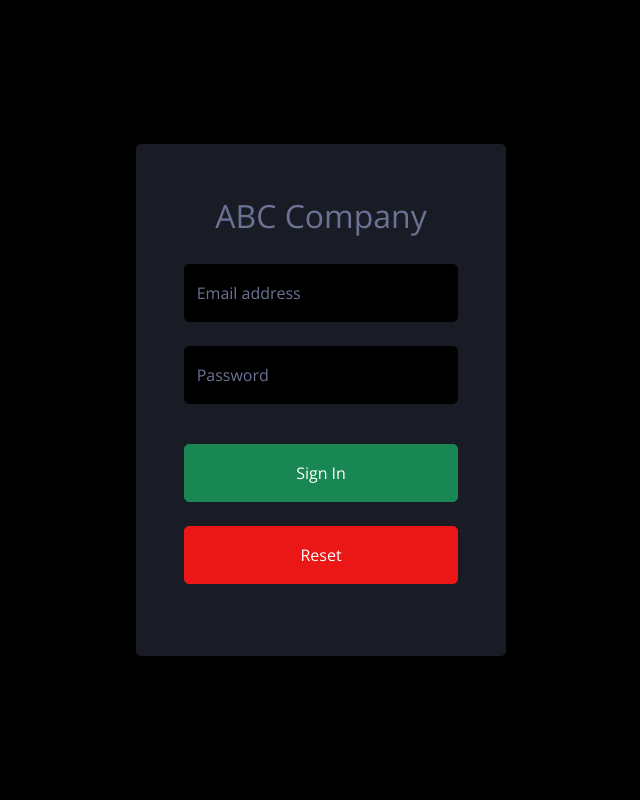
After one commit to Wishva/projectClassPro, a PHP site: page /employeeLog.php in a window 1280 px wide. The commit adds this page. Shown: the whole page, without its empty margins (319-959 px from the left). Run offline with PHP 8.4, Linux system fonts and the light colour scheme; some libraries are stand-ins or nearby versions.

Commit message:
2022-07-12 files added

```diff
--- a/View/css/custom.css
+++ b/View/css/custom.css
@@ -6,3 +6,13 @@
 .whiteFont{
     color:whitesmoke;
 }
+
+#templateHeader{
+    animation: color-change 5s infinite;
+}
+
+@keyframes color-change {
+    0% { color: red; }
+    50% { color: blue; }
+    100% { color: green; }
+  }
--- /dev/null
+++ b/View/employeeLog.php
@@ -0,0 +1,48 @@
+<?php
+include_once 'header.php';
+?>
+
+
+        <!-- Sign In Start -->
+        <div class="container-fluid">
+            <div class="row h-100 align-items-center justify-content-center" style="min-height: 100vh;">
+                <div class="col-12 col-sm-8 col-md-6 col-lg-5 col-xl-4">
+                    <div class="bg-secondary rounded p-4 p-sm-5 my-4 mx-3">
+                       <p class='text-center' style="font-size: 2em;">ABC Company</p>
+                        <div class="form-floating mb-4 mt-4">
+                            <input type="email" class="form-control" id="floatingInput" placeholder="name@example.com">
+                            <label for="floatingInput">Email address</label>
+                            <small></small>
+                        </div>
+                        <div class="form-floating mb-4">
+                            <input type="password" class="form-control" id="floatingPassword" placeholder="Password">
+                            <label for="floatingPassword">Password</label>
+                            <small></small>
+                        </div>
+                        <div class="d-flex align-items-center justify-content-between mb-3">
+                        </div>
+                        <button type="submit" class="btn btn-success py-3 w-100 mb-4">Sign In</button>
+                        <button type="submit" class="btn btn-primary py-3 w-100 mb-4">Reset</button>
+                    </div>
+                </div>
+            </div>
+        </div>
+        <!-- Sign In End -->
+    </div>
+
+    <!-- JavaScript Libraries -->
+    <script src="https://code.jquery.com/jquery-3.4.1.min.js"></script>
+    <script src="https://cdn.jsdelivr.net/npm/bootstrap@5.0.0/dist/js/bootstrap.bundle.min.js"></script>
+    <script src="lib/chart/chart.min.js"></script>
+    <script src="lib/easing/easing.min.js"></script>
+    <script src="lib/waypoints/waypoints.min.js"></script>
+    <script src="lib/owlcarousel/owl.carousel.min.js"></script>
+    <script src="lib/tempusdominus/js/moment.min.js"></script>
+    <script src="lib/tempusdominus/js/moment-timezone.min.js"></script>
+    <script src="lib/tempusdominus/js/tempusdominus-bootstrap-4.min.js"></script>
+
+    <!-- Template Javascript -->
+    <script src="js/main.js"></script>
+</body>
+
+</html>
--- a/View/employeeReg.php
+++ b/View/employeeReg.php
@@ -10,7 +10,6 @@ include_once 'sidebar.php';
     include_once 'navbar.php';
     ?>
     <!-- Navbar End -->
-
 
             <!-- Form Start -->
             <div class="container-fluid pt-4 pl-5" >
@@ -47,9 +46,7 @@ include_once 'sidebar.php';
                                 </div>
                                 <div class="mb-3">
                                 <label for="empAddress" class="whiteFont">Address</label>
-                                <textarea class="form-control" placeholder="Leave a comment here"
-                                    id="empAddress" style="height: 150px;"></textarea>
-
+                                <textarea class="form-control" id="empAddress" style="height: 150px;"></textarea>
                                     <small></small>
                                 </div>
                                 <button type="submit" class="btn btn-success" id='btn'>Submit</button>
@@ -61,7 +58,6 @@ include_once 'sidebar.php';
             </div>
             <!-- Form End -->
 
-
            <!-- Footer Start -->
     <?php
     include_once 'footer.php';
--- a/View/sidebar.php
+++ b/View/sidebar.php
@@ -1,8 +1,8 @@
 <!-- Sidebar Start -->
 <div class="sidebar pe-4 pb-3">
             <nav class="navbar bg-secondary navbar-dark">
-                <a href="index.php" class="navbar-brand mx-4 mb-3">
-                    <h3 class="text-primary"><i class="fa fa-graduation-cap me-2"></i>My school</h3>
+                <a href="index.php" class="navbar-brand mx-4 mb-3" >
+                    <h3 id='templateHeader' ><i class="fa fa-building me-2" ></i>ABC Company</h3>
                 </a>
                 <div class="d-flex align-items-center ms-4 mb-4">
                     <div class="position-relative">
@@ -42,7 +42,7 @@
                         <a href="#" class="nav-link dropdown-toggle" data-bs-toggle="dropdown"><i class="far fa-file-alt me-2"></i>User</a>
                         <div class="dropdown-menu bg-transparent border-0">
                             <a href="employeeReg.php" class="dropdown-item">Employee Registration</a>
-                            <a href="signup.html" class="dropdown-item">Sign Up</a>
+                            <a href="employeeLog.php" class="dropdown-item">Employee Login</a>
                             <a href="404.html" class="dropdown-item">404 Error</a>
                             <a href="blank.html" class="dropdown-item">Blank Page</a>
                         </div>
```
